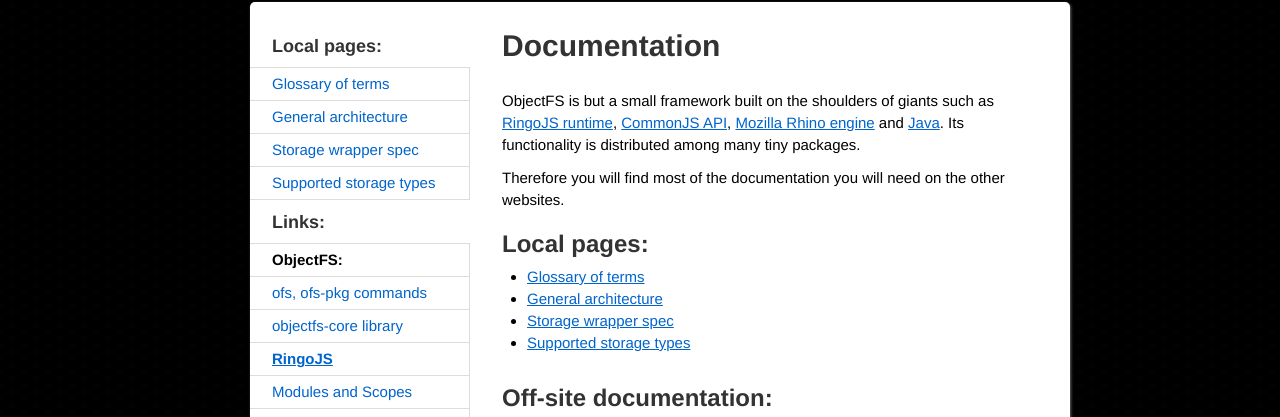
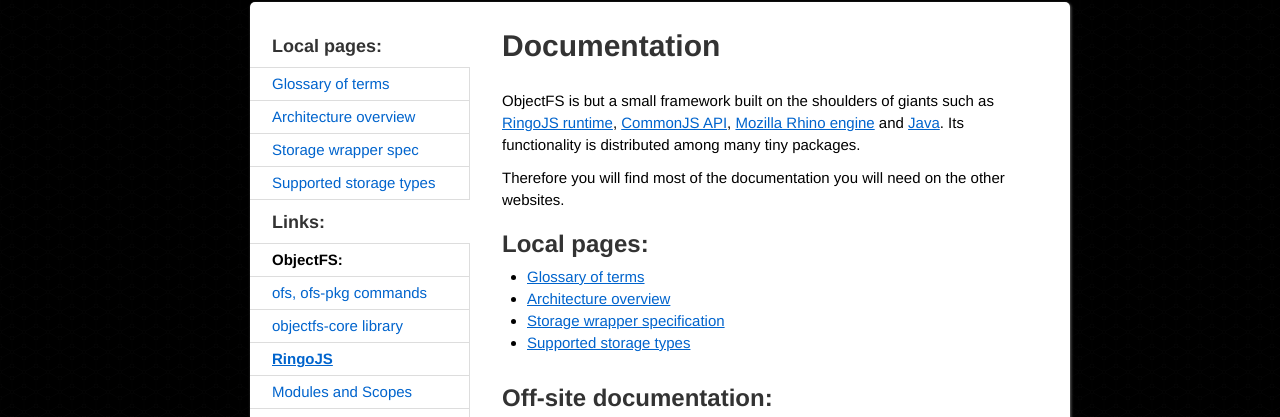
Before and after one commit to emilis/objectfs.org, a Jekyll site: the page built from docs/index.html, in a window 1280 px wide. Shown: the part 228-645 px from the top of the page. Built offline with Jekyll 4.4.1, drawn with Linux system fonts in a browser that asks for light colours.

Commit message:
Changed Architecture overview page title.

```diff
--- a/_includes/menus/objectfs/documentation.html
+++ b/_includes/menus/objectfs/documentation.html
@@ -4,7 +4,7 @@
     {% if page.menu_id == 'glossary' %}<li class="active">{% else %}<li>{% endif %}
         <a href="/docs/glossary.html">Glossary of terms</a></li>
     {% if page.menu_id == 'architecture' %}<li class="active">{% else %}<li>{% endif %}
-        <a href="/docs/architecture.html">General architecture</a></li>
+        <a href="/docs/architecture.html">Architecture overview</a></li>
     {% if page.menu_id == 'storage-wrapper' %}<li class="active">{% else %}<li>{% endif %}
         <a href="/docs/storage-wrapper.html">Storage wrapper spec</a></li>
     {% if page.menu_id == 'storage-types' %}<li class="active">{% else %}<li>{% endif %}
--- a/docs/architecture.html
+++ b/docs/architecture.html
@@ -2,7 +2,7 @@
 layout: objectfs-page
 menu: objectfs/documentation
 menu_id: architecture
-title: General architecture
+title: Architecture overview
 ---
 
 <ul>
--- a/docs/index.html
+++ b/docs/index.html
@@ -13,8 +13,8 @@
 
 <ul>
     <li><a href="/docs/glossary.html">Glossary of terms</a></li>
-    <li><a href="/docs/architecture.html">General architecture</a></li>
-    <li><a href="/docs/storage-wrapper.html">Storage wrapper spec</a></li>
+    <li><a href="/docs/architecture.html">Architecture overview</a></li>
+    <li><a href="/docs/storage-wrapper.html">Storage wrapper specification</a></li>
     <li><a href="/docs/storage-types.html">Supported storage types</a></li>
 </ul>
 
```
